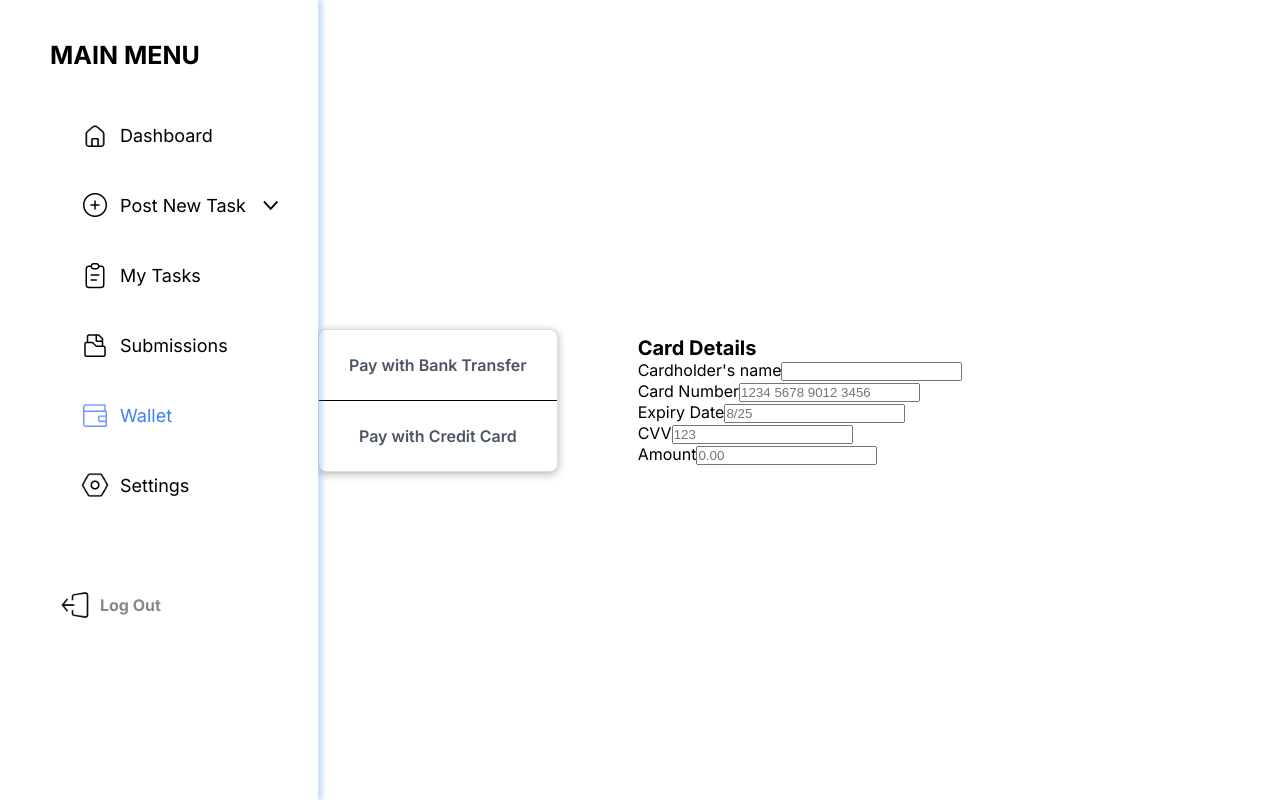
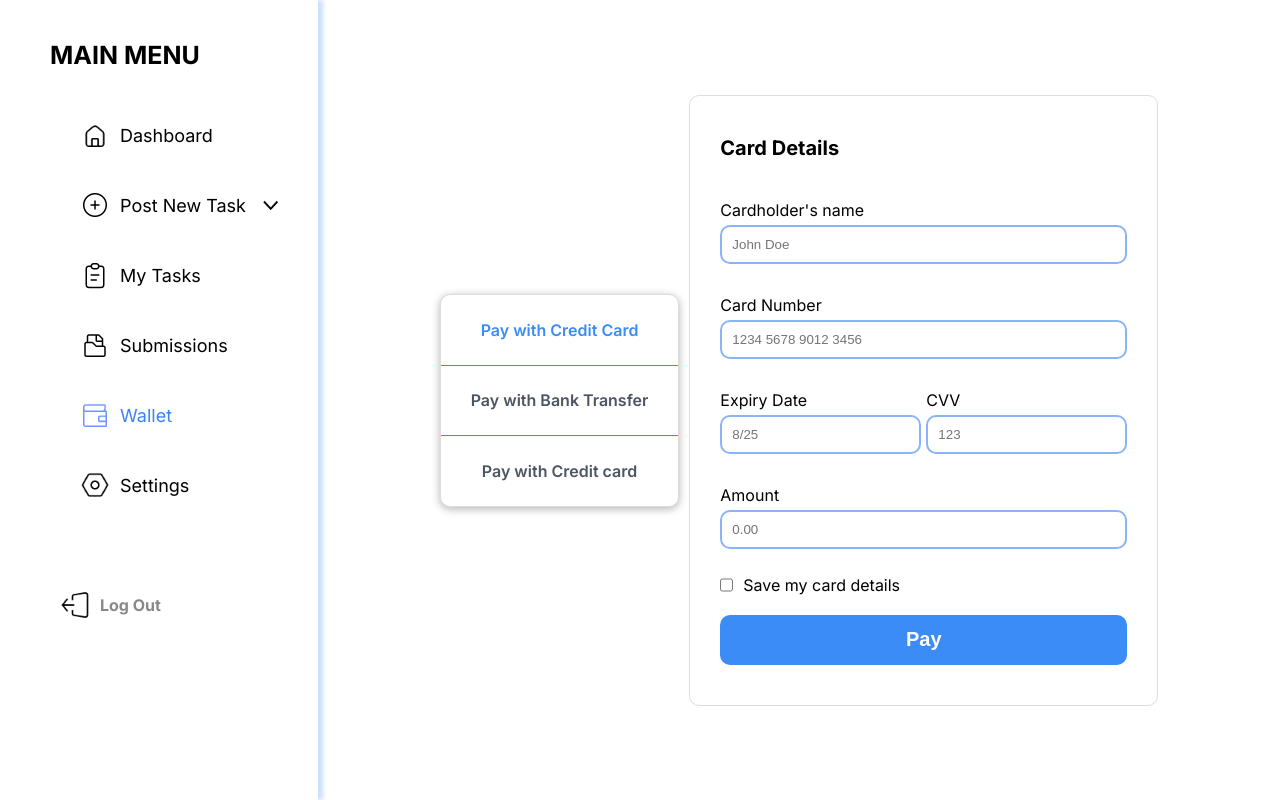
Before and after one commit to Elviscious/TaskHub, a Next.js app: page /ownerdashboard/wallet/fundwallet in a window 1280 px wide. Built offline with nearby package versions, Linux system fonts and the light colour scheme.

Commit message:
fundWallet

```diff
--- a/app/ownerdashboard/wallet/fundwallet/components/card.js
+++ b/app/ownerdashboard/wallet/fundwallet/components/card.js
@@ -13,6 +13,8 @@ export default function Card() {
 								name="cardName"
 								id="cardName"
 								autoComplete="cc-name"
+                                placeholder="John Doe"
+                                required
 							/>
 						</div>
 						<div className={styles.inputField}>
@@ -22,6 +24,7 @@ export default function Card() {
 								name="cardNumber"
 								id="cardNumber"
                                 placeholder="1234 5678 9012 3456"
+                                required
                                 maxLength={16}
 								autoComplete="cc-number"
 							/>
@@ -34,6 +37,7 @@ export default function Card() {
 									name="cardExp"
 									id="cardExp"
 									placeholder="8/25"
+                                    required
 									autoComplete="cc-exp"
 								/>
 							</div>
@@ -44,6 +48,7 @@ export default function Card() {
 									name="cvv"
 									id="cvv"
 									placeholder="123"
+                                    required
 									autoComplete="cc-csc"
 									maxLength={4}
 								/>
@@ -56,11 +61,19 @@ export default function Card() {
 								name="amount"
 								id="amount"
 								placeholder="0.00"
+                                required
 								inputMode="decimal"
 								pattern="\d+(\.\d{2})?"
 							/>
 						</div>
 					</div>
+                    <div className={styles.saveDetails}>
+                        <input type="checkbox" id="detailsCheck" name="detailsCheck"/>
+                        <label htmlFor="detailsCheck">Save my card details</label>
+                    </div>
+                    <button type="submit" className={styles.payButton}>
+                        Pay
+                    </button>
 				</form>
 			</div>
 		);
--- a/app/ownerdashboard/wallet/fundwallet/components/transfer.js
+++ b/app/ownerdashboard/wallet/fundwallet/components/transfer.js
@@ -0,0 +1,21 @@
+import styles from "../page.module.css";
+
+export default function Transfer() {
+	return (
+		<div className={styles.transfer}>
+			<h2>Bank Transfer</h2>
+			<p>Make your tansfer using the account details below</p>
+
+			<div className={styles.accountDetails}>
+				<div>
+					<h2>Account Name: </h2>
+					<span>TaskHub Wallet</span>
+				</div>
+				<div>
+					<h2>Account No: </h2>
+					<span>1234567890</span>
+				</div>
+			</div>
+		</div>
+	);
+}
--- a/app/ownerdashboard/wallet/fundwallet/page.js
+++ b/app/ownerdashboard/wallet/fundwallet/page.js
@@ -1,15 +1,41 @@
+"use client";
 import styles from "./page.module.css";
 import Card from "./components/card";
+import Transfer from "./components/transfer";
+import {  useState } from "react";
 
 export default function FundWallet() {
+	const [activeMethod, setActiveMethod] = useState("card");
+	const paymentMethods = [
+		{ id: "card", name: "Pay with Credit Card", component: <Card /> },
+		{ id: "transfer", name: "Pay with Bank Transfer", component: <Transfer /> },
+		{ id: "card-2", name: "Pay with Credit card", component: <Card /> },
+	];
 	return (
 		<div className={styles.fundWallet}>
 			<div className={styles.paymentMethods}>
-				<div>Pay with Bank Transfer</div>
-                <span></span>
-				<div>Pay with Credit Card</div>
+				{paymentMethods.map((method, index) => {
+					return (
+						<>
+							<div
+								key={method.id}
+								onClick={() => setActiveMethod(method.id)}
+								className={`${
+									activeMethod === method.id ? styles.active : ""
+								} ${styles.method}`}
+							>
+								{method.name}
+							</div>
+							{paymentMethods.indexOf(method, index) < paymentMethods.length - 1 && (
+								<span key={index}></span>
+							)}
+						</>
+					);
+				})}
 			</div>
-            <Card />
+			{paymentMethods.map((method) => {
+				return activeMethod === method.id && method.component;
+			})}
 		</div>
 	);
 }
--- a/app/ownerdashboard/wallet/fundwallet/page.module.css
+++ b/app/ownerdashboard/wallet/fundwallet/page.module.css
@@ -5,7 +5,10 @@
     display: flex;
     align-items: center;
     min-height: 100vh;
-    gap: 80px;
+    gap: 10px;
+    padding: 40px 20px;
+    justify-content: center;
+    flex-wrap: wrap;
 }
 .paymentMethods{
     background: white;
@@ -14,20 +17,25 @@
     gap: 20px;
     text-align: center;
     border: 1px solid #ddd;
+    /* margin-top: 30%; */
     max-width: 300px;
     padding: 20px 0px;
-    border-radius: 8px;
+    border-radius: 10px;
     box-shadow: 0 2px 8px rgba(0, 0, 0, 0.3);
     span{
-        background: black;
+        background: #3b8cf6;
         width: 100%;
-        height: 1px;
+        height: .5px;
         display: block;
         /* margin: 0px 20px; */
     }
 }
-.paymentMethods div{
+.method.active {
+    color: #3b8cf6;
+}
+.method{
     display: flex;
+    flex-direction: column  ;
     justify-content: center;
     word-break: keep-all;
     padding: 5px 30px;
@@ -37,7 +45,97 @@
     cursor: pointer;
     transition: all 0.3s ease;
 }
-.paymentMethods div:hover{
+ .method:hover{
     font-weight: 800;
     /* border-radius: 5px; */
 }
+
+.card{
+    border: 1px solid #ddd;
+    border-radius: 10px;
+    padding: 40px 30px;
+    min-width: 40%;
+}
+
+.card h2{
+    padding-bottom: 40px ;
+}
+
+.inputGroup{
+    display: flex;
+    flex-direction: column ;
+    gap: 25px;
+}
+
+.inputField{
+    display: flex;
+    flex-direction: column;
+    height: 70px;
+    gap: 5px;
+}
+
+.inputField input{
+    padding: 10px;
+    background: none;
+    color: #000;
+    border: 2px solid rgba(59, 130, 246, 0.6);
+    border-radius: 10px;
+}
+.Ec{
+    display: flex;
+    justify-content: space-between;
+    gap: 5px;
+    flex-wrap: wrap;
+}
+.saveDetails{
+    padding: 20px 0;
+    display: flex;
+    gap: 10px;
+}
+
+.payButton{
+    padding: 10px;
+    background: #3b8cf6;
+    color: #fff;
+    width: 100%;
+    height: 50px;
+    border: none;
+    border-radius: 10px;
+    font-size: 20px;
+    font-weight: 600;
+    transition: all .3s ease-in-out;
+}
+.payButton:hover{
+    box-shadow: 0 1px 10px 1px rgba(59, 140, 246, 0.603);
+    transform: translateY(-1px);
+}
+
+.transfer{
+    border: 2px solid #ddd;
+    border-radius: 10px;
+    padding: 30px 20px;
+    display: flex;
+    flex-direction: column;
+    gap: 10px;
+    h2{
+        color: #3b8cf6;
+    }
+}
+.accountDetails{
+    margin-top: 30px;
+    display: flex;
+    flex-direction: column;
+    gap: 20px;
+    h2{
+        display: inline;
+    }
+}
+
+@media(max-width:520px){
+    .card{
+        min-width: 90%;
+    }
+    .Ec{
+        flex-direction: column;
+    }
+}
```
